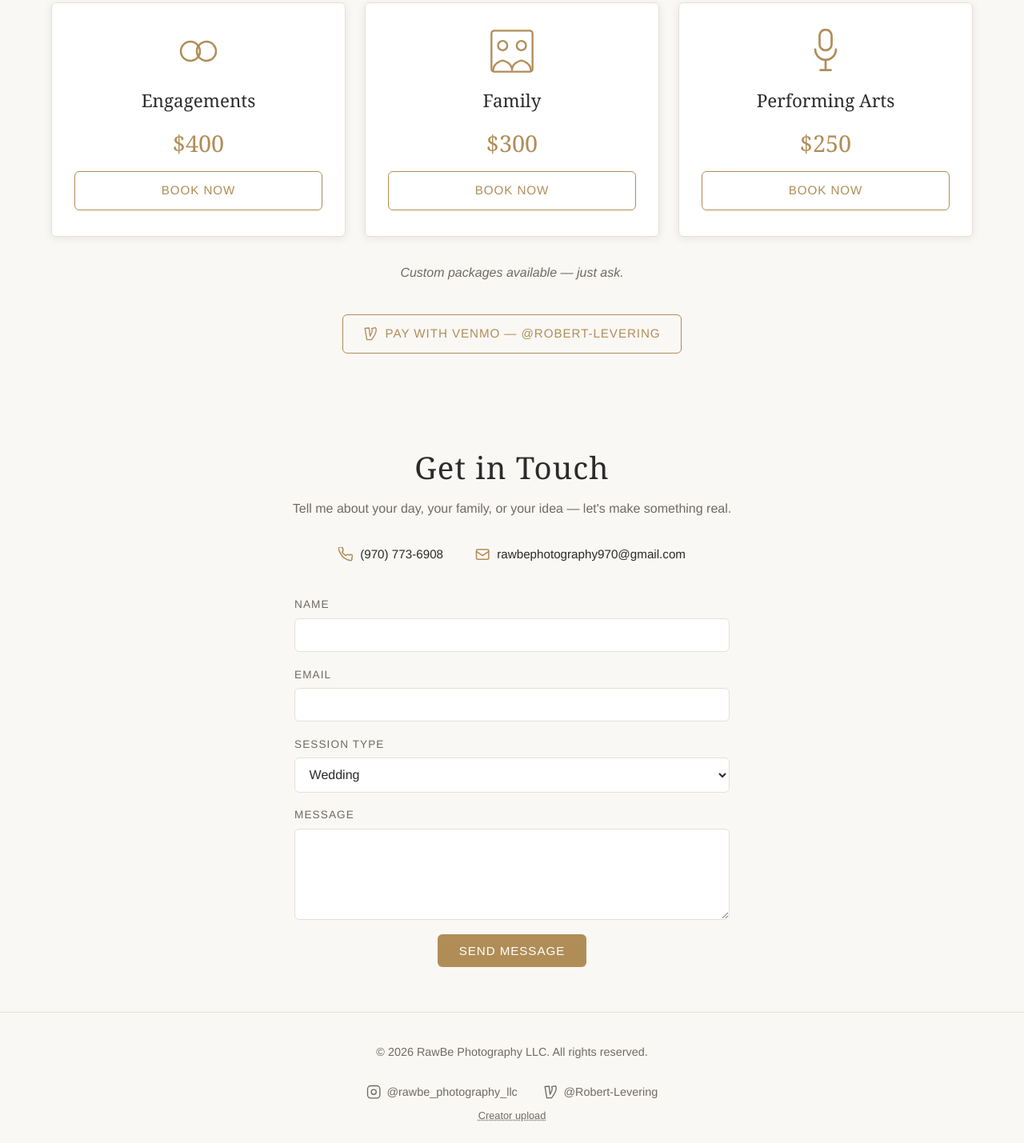
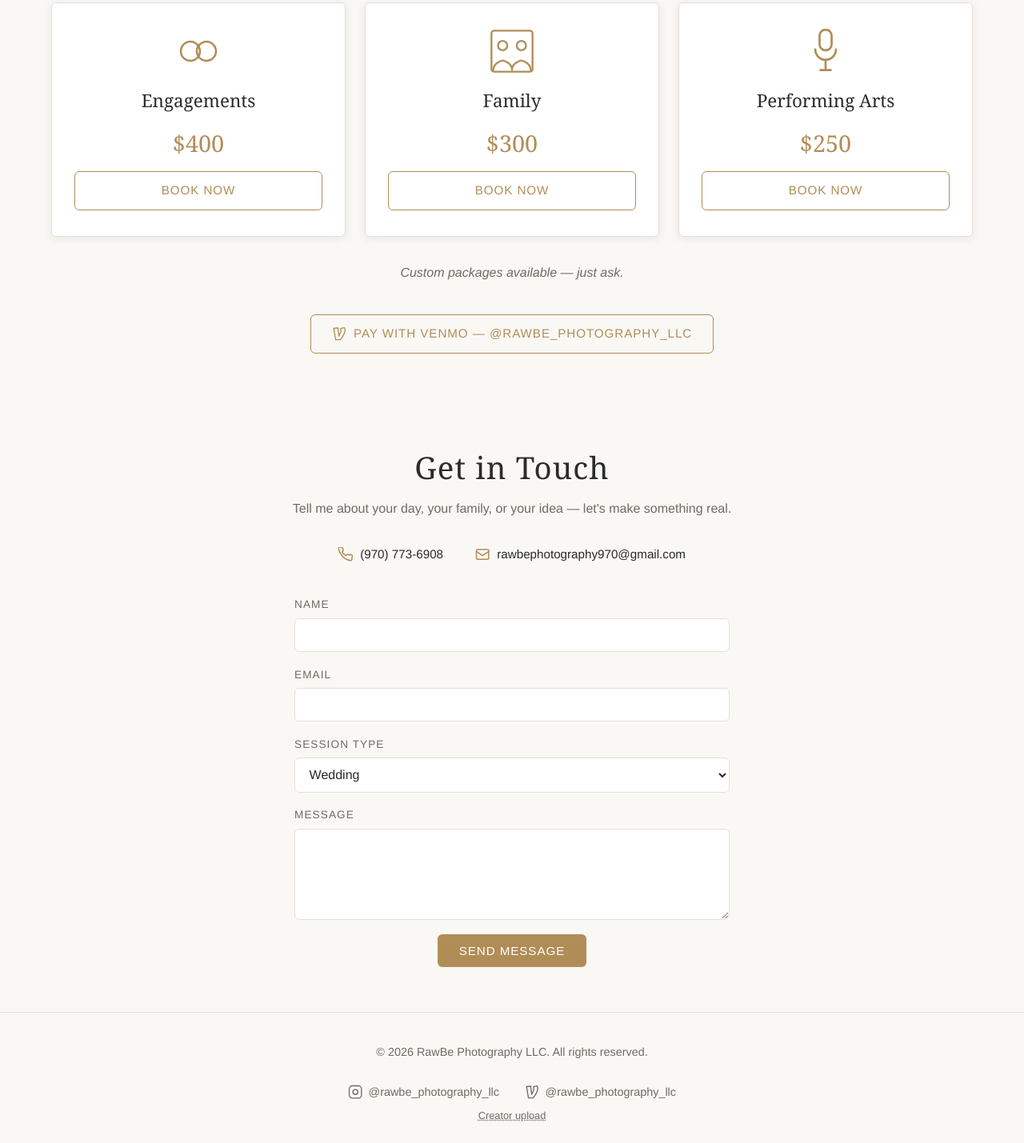
Before and after one commit to codeman27/photo_site, a website: page index.html in a window 1280 px wide. Shown: the part 7089-8518 px from the top of the page at 80% size. Drawn offline with Linux system fonts and the light colour scheme.

Commit message:
Update Venmo handle to @rawbe_photography_llc

```diff
--- a/index.html
+++ b/index.html
@@ -62,9 +62,9 @@
       <div id="additional-services-grid" class="pricing-grid"></div>
       <p class="pricing-note">Custom packages available — just ask.</p>
       <div style="text-align:center">
-        <a class="btn btn-secondary pricing-venmo" href="https://account.venmo.com/u/Robert-Levering" target="_blank" rel="noopener">
+        <a class="btn btn-secondary pricing-venmo" href="https://account.venmo.com/u/rawbe_photography_llc" target="_blank" rel="noopener">
           <svg viewBox="0 0 48 48" xmlns="http://www.w3.org/2000/svg" fill="none" stroke="currentColor" stroke-width="3.5" stroke-linecap="round" stroke-linejoin="round" aria-hidden="true"><path d="M40.25,4.45a14.26,14.26,0,0,1,2.06,7.8c0,9.72-8.3,22.34-15,31.2H11.91L5.74,6.58,19.21,5.3l3.27,26.24c3.05-5,6.81-12.76,6.81-18.08A14.51,14.51,0,0,0,28,6.94Z"/></svg>
-          Pay with Venmo — @Robert-Levering
+          Pay with Venmo — @rawbe_photography_llc
         </a>
       </div>
     </section>
@@ -123,9 +123,9 @@
         <svg xmlns="http://www.w3.org/2000/svg" viewBox="0 0 24 24" fill="none" stroke="currentColor" stroke-width="1.75" stroke-linecap="round" stroke-linejoin="round" aria-hidden="true"><rect x="2" y="2" width="20" height="20" rx="5"/><circle cx="12" cy="12" r="4"/><circle cx="17.5" cy="6.5" r="0.5" fill="currentColor" stroke="none"/></svg>
         <span>@rawbe_photography_llc</span>
       </a>
-      <a class="footer-social" href="https://account.venmo.com/u/Robert-Levering" target="_blank" rel="noopener" aria-label="RawBe Photography on Venmo">
+      <a class="footer-social" href="https://account.venmo.com/u/rawbe_photography_llc" target="_blank" rel="noopener" aria-label="RawBe Photography on Venmo">
         <svg viewBox="0 0 48 48" xmlns="http://www.w3.org/2000/svg" fill="none" stroke="currentColor" stroke-width="3.5" stroke-linecap="round" stroke-linejoin="round" aria-hidden="true"><path d="M40.25,4.45a14.26,14.26,0,0,1,2.06,7.8c0,9.72-8.3,22.34-15,31.2H11.91L5.74,6.58,19.21,5.3l3.27,26.24c3.05-5,6.81-12.76,6.81-18.08A14.51,14.51,0,0,0,28,6.94Z"/></svg>
-        <span>@Robert-Levering</span>
+        <span>@rawbe_photography_llc</span>
       </a>
     </div>
     <p class="footer-admin"><a class="admin-link" href="admin.html">Creator upload</a></p>
```
